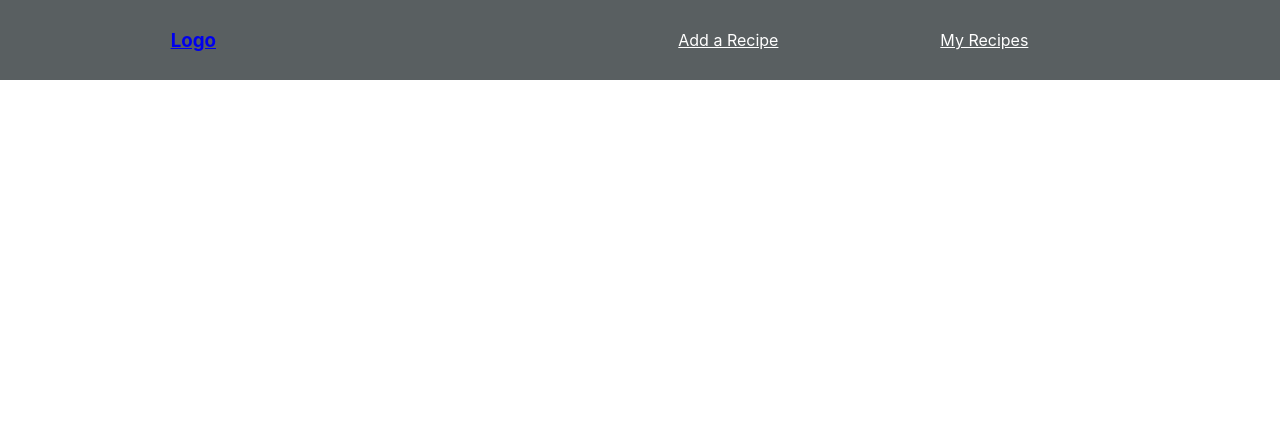
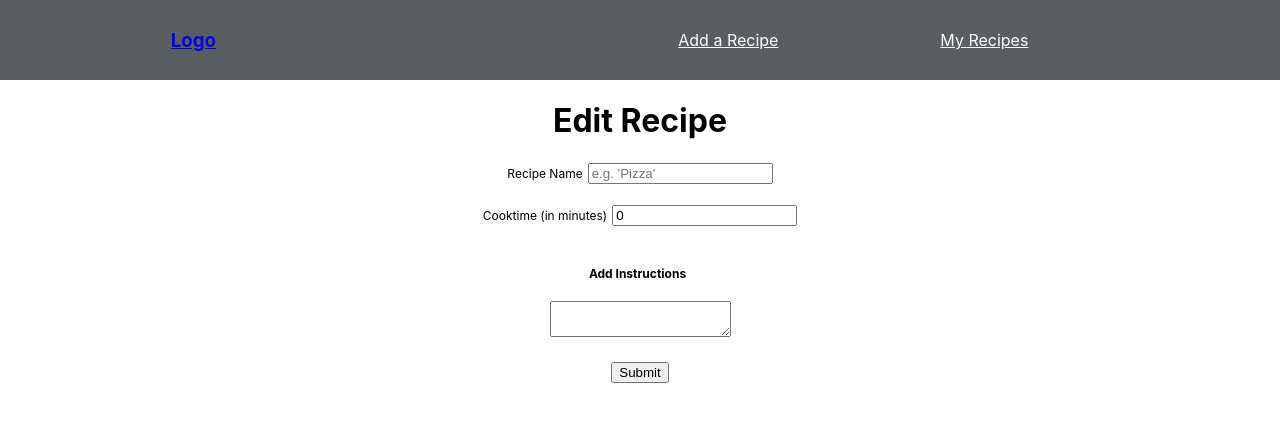
Before and after one commit to Nate-Gage/MERN-Demo, a React (Create React App) app: page /edit/1 in a window 1280 px wide. Shown: the top 422 px of the page. Built offline with nearby package versions, Linux system fonts and the light colour scheme; no server answers.

Commit message:
Added multiple endpoints for Edit.js

```diff
--- a/src/App.js
+++ b/src/App.js
@@ -5,6 +5,7 @@ import Nav from './components/Nav';
 import Home from './components/Home';
 import AddRecipe from './components/AddRecipe';
 import RecipesList from './components/RecipesList';
+import Edit from './components/Edit';
 
 function App() {
   return (
@@ -15,6 +16,8 @@ function App() {
           <Route path="/" exact component={Home} />
           <Route path="/add" component={AddRecipe} />
           <Route path="/recipes" exact component={RecipesList} />
+          <Route path="/recipes/:id" />
+          <Route path="/edit/:id" component={Edit} />
         </Switch>
       </div>
     </Router>
--- a/src/components/AddRecipe.js
+++ b/src/components/AddRecipe.js
@@ -47,7 +47,7 @@ class AddRecipe extends React.Component {
         axios.post('http://localhost:5000/add', recipe)
         .then(res => console.log(res.data));
 
-        //window.location = '/';
+        window.location = '/recipes';
     }
     render() {
         return (
--- a/src/components/Edit.js
+++ b/src/components/Edit.js
@@ -0,0 +1,86 @@
+import React from 'react';
+import axios from 'axios';
+
+class EditRecipe extends React.Component {
+    constructor(props) {
+        super(props);
+
+        this.onChangeTitle = this.onChangeTitle.bind(this);
+        this.onChangeCooktime = this.onChangeCooktime.bind(this);
+        this.onChangeDescrip = this.onChangeDescrip.bind(this);
+        this.addRecipe = this.addRecipe.bind(this);
+
+        this.state = {
+            title: '',
+            cooktime: 0,
+            description: ''
+        };
+    };
+
+    componentDidMount() {
+        axios.get('http://localhost:5000/recipes/' + this.props.match.params.id)
+            .then(res => {
+                console.log(res.data);
+                this.setState({
+                    title: res.data.title,
+                    cooktime: res.data.cooktime,
+                    description: res.data.description
+                })
+            })
+            .catch(error => console.log('Error: ' + error));
+    }
+
+    onChangeTitle(e) {
+        this.setState({
+            title: e.target.value
+        });
+    }
+    onChangeCooktime(e) {
+        this.setState({
+            cooktime: e.target.value
+        });
+    }
+    onChangeDescrip(e) {
+        this.setState({
+            description: e.target.value
+        });
+    }
+    addRecipe(e) {
+        e.preventDefault();
+
+        const recipe = {
+            title: this.state.title,
+            cooktime: this.state.cooktime,
+            description: this.state.description
+        };
+
+        console.log(recipe);
+
+        //second argument in axios.post is the object
+        axios.post('http://localhost:5000/recipes/' + this.props.match.params.id, recipe)
+            .then(res => console.log(res.data));
+
+        window.location = '/recipes';
+    }
+    render() {
+        return (
+            <div className="addForm">
+                <h1 className="header">Edit Recipe</h1>
+                <form onSubmit={this.addRecipe}>
+                    <label className="addRecipe__subheading">Recipe Name</label>
+                    <input type="text" placeholder="e.g. 'Pizza'" className="addRecipe__input" value={this.state.title} onChange={this.onChangeTitle} />
+                    <br />
+                    <label className="addRecipe__subheading">Cooktime (in minutes)</label>
+                    <input type="text" className="addRecipe__input" value={this.state.cooktime} onChange={this.onChangeCooktime} />
+                    <br />
+                    <h5 className="addRecipe__subheading">Add Instructions</h5>
+                    <textarea className="addRecipe__input" value={this.state.description} onChange={this.onChangeDescrip}></textarea>
+                    <br />
+                    <button value="Edit Recipe">Submit</button>
+                </form>
+            </div>
+        );
+    }
+};
+
+export default EditRecipe;
--- a/src/components/Recipe.js
+++ /dev/null
@@ -1,22 +0,0 @@
-import React from 'react';
-import PropTypes from 'prop-types';
-
-const Recipe = (props) => {
-
-    return (
-        <div>
-            <h3>{props.title}</h3>
-            <p>Cooktime: {props.cooktime} minutes</p>
-            <p>{props.description}</p>
-            <p>{props.id}</p>
-            <button onClick={() => { props.deleteRecipe(props.id) }}>delete</button>
-        </div>
-    );
-}
-
-Recipe.propTypes = {
-    title: PropTypes.string.isRequired,
-    cooktime: PropTypes.number.isRequired
-}
-
-export default Recipe;
--- a/src/components/RecipesList.js
+++ b/src/components/RecipesList.js
@@ -1,7 +1,21 @@
 import React, { Component } from 'react';
 import axios from 'axios';
 import '../App';
-import Recipe from './Recipe';
+import { Link } from 'react-router-dom';
+import PropTypes from 'prop-types';
+
+const Recipe = props => {
+
+    return (
+        <div>
+            <h3>{props.title}</h3>
+            <p>Cooktime: {props.cooktime} minutes</p>
+            <p>{props.description}</p>
+            <p>{props.id}</p>
+            <span><a href='#' onClick={() => { props.deleteRecipe(props.id) }}>DELETE</a> | <Link to={'/edit/' + props.id}>EDIT</Link></span>
+        </div>
+    );
+}
 
 class RecipesList extends Component {
     constructor(props) {
@@ -32,12 +46,11 @@ class RecipesList extends Component {
 
     deleteRecipe(id) {
         console.log('ID: ' + id);
-        axios.delete('http://localhost:5000/recipes/'+id)
-            .then(response => console.log(response.data));
-
-        this.setState({
-            recipes: this.state.recipes.filter(recipe => recipe._id !== id)
-        });
+        axios.delete('http://localhost:5000/recipes/' + id)
+            .then(
+                this.setState({
+                    recipes: this.state.recipes.filter(recipe => recipe._id !== id)
+                }));
     }
 
     render() {
@@ -61,4 +74,9 @@ class RecipesList extends Component {
     }
 };
 
+Recipe.propTypes = {
+    title: PropTypes.string.isRequired,
+    cooktime: PropTypes.number.isRequired
+}
+
 export default RecipesList;
```
Also changed, not shown: 1 other file (tests, documents, lock files or other folders).
